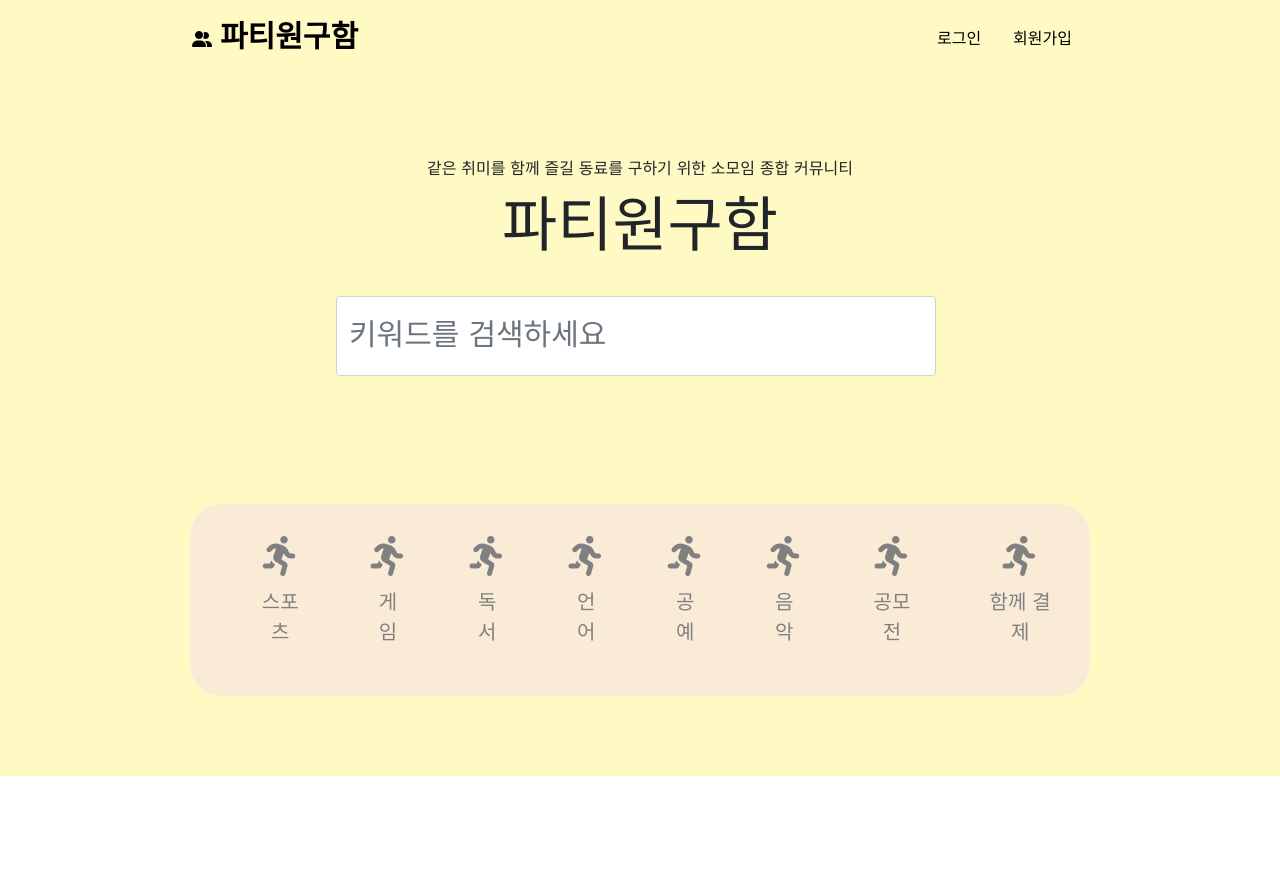
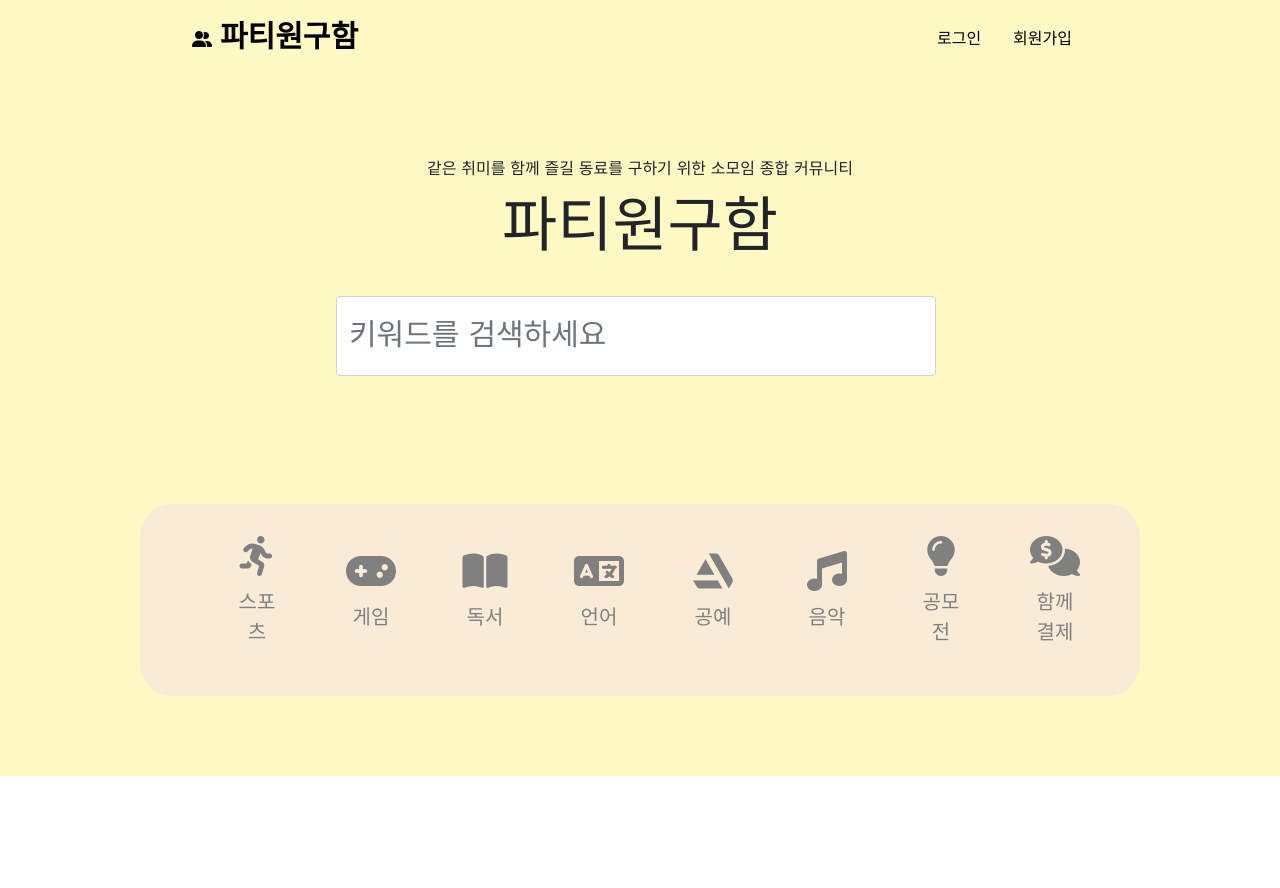
Before and after one commit to cychann/DAE, a Django app: page / in a window 1280 px wide. Shown: the top 888 px of the page. Run offline with Django 3.2, Linux system fonts and the light colour scheme; data that the repository does not hold is empty; some libraries are stand-ins or nearby versions.

Commit message:
main catecory 디자인

```diff
--- a/party/static/css/main.css
+++ b/party/static/css/main.css
@@ -78,7 +78,7 @@
 .catecory {
   margin-top: 8rem;
   background-color: antiquewhite;
-  width: 900px;
+  width: 1000px;
   border-radius: 2rem;
 }
 
@@ -94,7 +94,15 @@
   color: grey;
 }
 
+.catecory_list a:hover {
+  color: red;
+  transform: scale(1.3);
+  transition: all 0.5s;
+}
+
 .catecory-list-box {
+  width: 50px;
+
   display: flex;
   flex-direction: column;
   justify-content: center;
--- a/party/templates/main.html
+++ b/party/templates/main.html
@@ -66,43 +66,43 @@
           </a>
           <a href="" class="catecory-list-box">
             <div class="catecory_icon">
-              <i class="fas fa-running"></i>
+              <i class="fas fa-gamepad"></i>
             </div>
             <div class="catecoty_name">게임</div>
           </a>
           <a href="" class="catecory-list-box">
             <div class="catecory_icon">
-              <i class="fas fa-running"></i>
+              <i class="fas fa-book-open"></i>
             </div>
             <div class="catecoty_name">독서</div>
           </a>
           <a href="" class="catecory-list-box">
             <div class="catecory_icon">
-              <i class="fas fa-running"></i>
+              <i class="fas fa-language"></i>
             </div>
             <div class="catecoty_name">언어</div>
           </a>
           <a href="" class="catecory-list-box">
             <div class="catecory_icon">
-              <i class="fas fa-running"></i>
+              <i class="fab fa-artstation"></i>
             </div>
             <div class="catecoty_name">공예</div>
           </a>
           <a href="" class="catecory-list-box">
             <div class="catecory_icon">
-              <i class="fas fa-running"></i>
+              <i class="fas fa-music"></i>
             </div>
             <div class="catecoty_name">음악</div>
           </a>
           <a href="" class="catecory-list-box">
             <div class="catecory_icon">
-              <i class="fas fa-running"></i>
+              <i class="fas fa-lightbulb"></i>
             </div>
             <div class="catecoty_name">공모전</div>
           </a>
           <a href="" class="catecory-list-box">
             <div class="catecory_icon">
-              <i class="fas fa-running"></i>
+              <i class="fas fa-comments-dollar"></i>
             </div>
             <div class="catecoty_name">함께 결제</div>
           </a>
```
